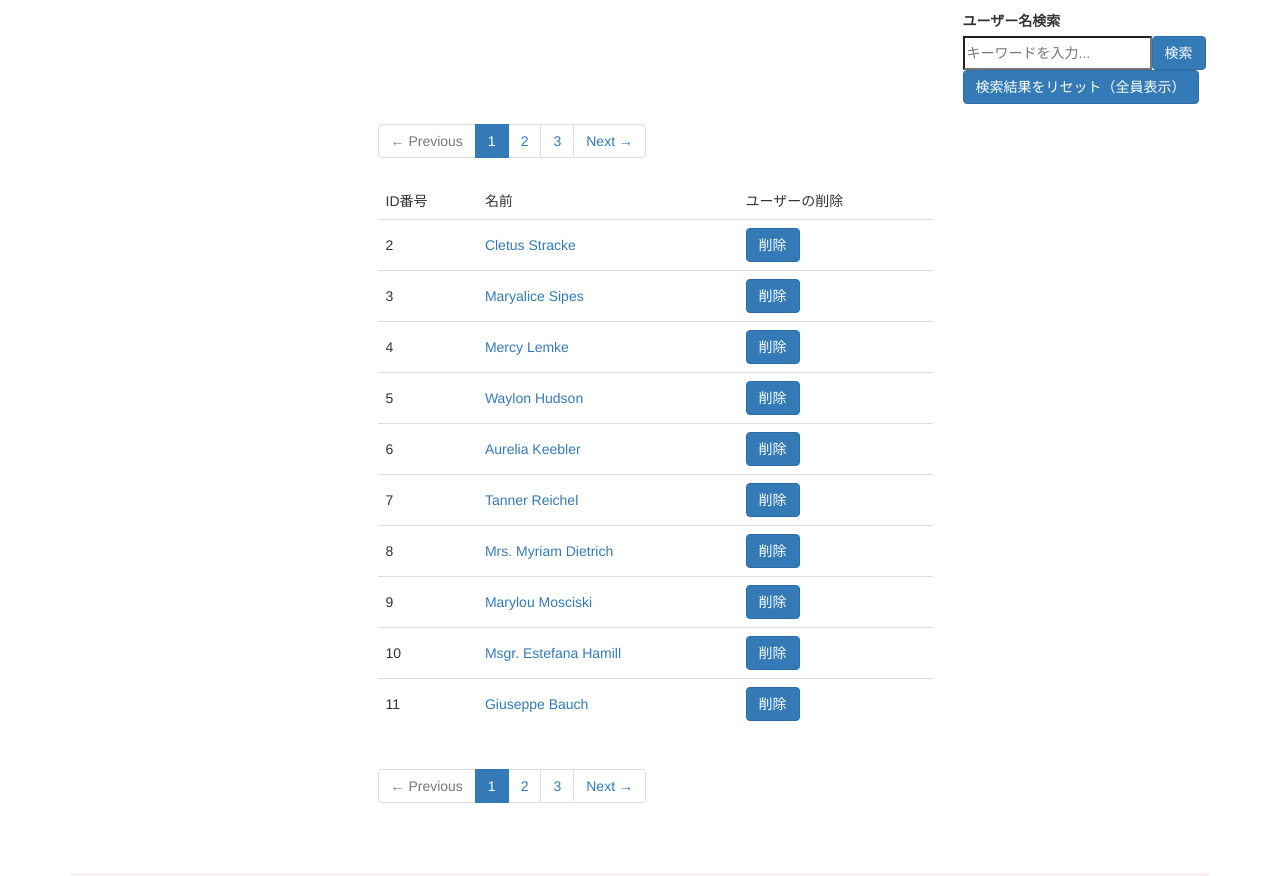
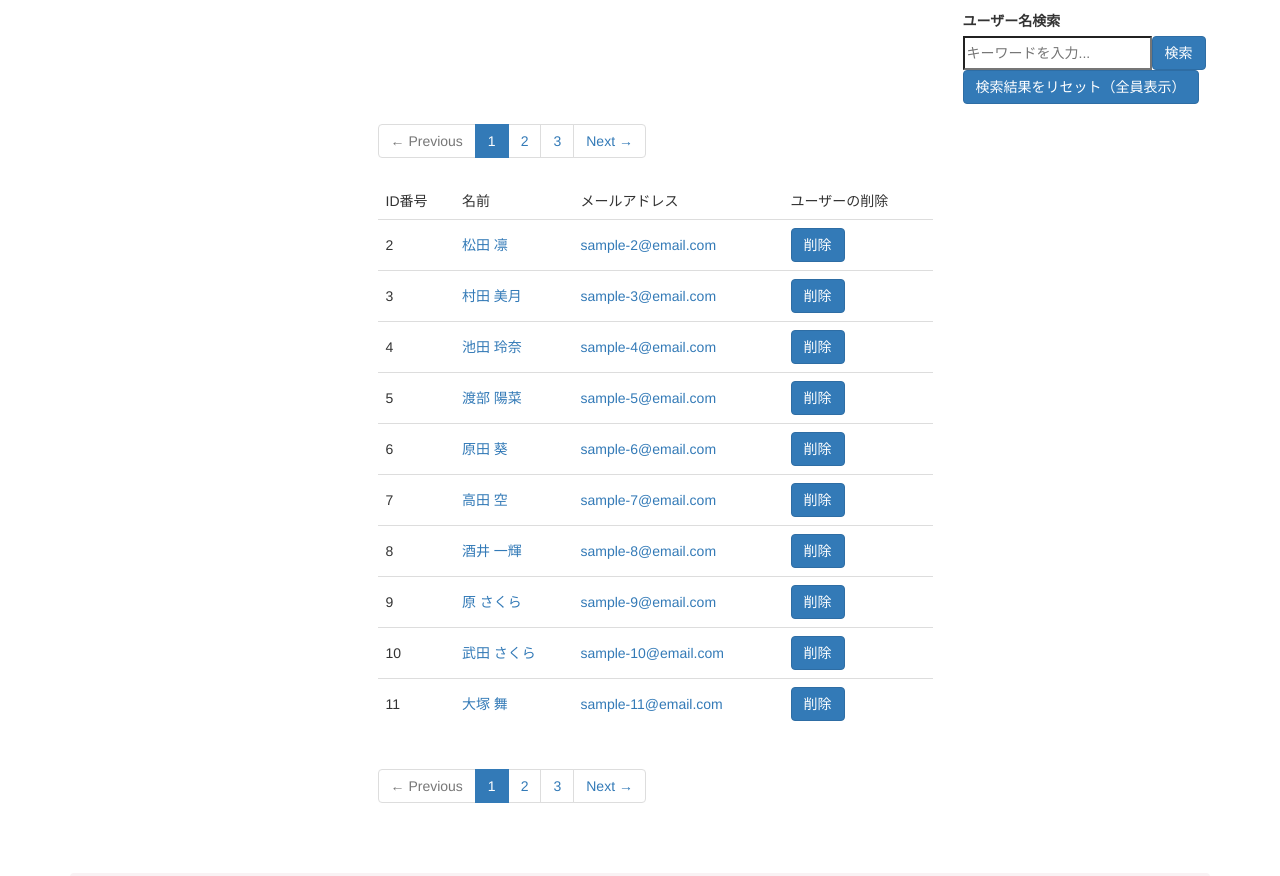
Before and after one commit to fumihisasuzuki/space_app_r1, a Rails app: page /users/contents/index in a window 1280 px wide. Shown: the part 181-1057 px from the top of the page. Run offline with Rails 7, Linux system fonts and the light colour scheme; a user stored in the database is signed in; style sheets or scripts are compiled from the project's sources; some libraries are stand-ins or nearby versions.

Commit message:
Success Destroy User

```diff
--- a/app/models/user.rb
+++ b/app/models/user.rb
@@ -18,7 +18,7 @@
   end
 
   # SNSログインに必要。
-  has_many :social_profiles, dependent: :destroy
+#  has_many :social_profiles, dependent: :destroy
   def social_profile(provider)
     social_profiles.select{ |sp| sp.provider == provider.to_s }.first
   end
--- a/app/views/users/contents/index.html.erb
+++ b/app/views/users/contents/index.html.erb
@@ -21,6 +21,7 @@
           <tr>
             <td colspan="1">ID番号</td>
             <td colspan="1">名前</td>
+            <td colspan="1">メールアドレス</td>
             <td colspan="1">ユーザーの削除</td>
           </tr>
         </thead>
@@ -29,9 +30,10 @@
             <tr>
               <td><%= user.id %></td>
               <td><%= link_to user.user_name, edit_user_registration_path(user) %></td>
+              <td><%= link_to user.email, edit_user_registration_path(user) %></td>
               <td>
                 <%= link_to "削除",
-                  user_registration_path(user),
+                  user_registration_path(id: user.id),
                   method: :delete,
                   data: {confirm: "「#{user.user_name}」の情報を全て削除します。よろしいですか？"},
                   class: "btn btn-primary"
--- a/config/application.rb
+++ b/config/application.rb
@@ -11,7 +11,8 @@
     # Initialize configuration defaults for originally generated Rails version.
     config.load_defaults 5.1
     config.time_zone = 'Asia/Tokyo'
-#    config.i18n.default_locale = :ja # デフォルトの言語を日本語に設定します。
+    config.i18n.default_locale = :ja # デフォルトの言語を日本語に設定します。
+    config.i18n.load_path += Dir[Rails.root.join('config', 'locales', '**', '*.{rb,yml}').to_s]
 
     # Settings in config/environments/* take precedence over those specified here.
     # Application configuration should go into files in config/initializers
--- a/config/environment.rb
+++ b/config/environment.rb
@@ -3,3 +3,7 @@
 
 # Initialize the Rails application.
 Rails.application.initialize!
+
+# ページネーションラベルの設定
+WillPaginate::ViewHelpers.pagination_options[:previous_label] = '前ページ'
+WillPaginate::ViewHelpers.pagination_options[:next_label] = '次ページ'
--- /dev/null
+++ b/config/locales/devise.ja.yml
@@ -0,0 +1,142 @@
+ja:
+  activerecord:
+    attributes:
+      user:
+        confirmation_sent_at: パスワード確認送信時刻
+        confirmation_token: パスワード確認用トークン
+        confirmed_at: パスワード確認時刻
+        created_at: 作成日
+        current_password: 現在のパスワード
+        current_sign_in_at: 現在のログイン時刻
+        current_sign_in_ip: 現在のログインIPアドレス
+        email: Eメール
+        encrypted_password: 暗号化パスワード
+        failed_attempts: 失敗したログイン試行回数
+        last_sign_in_at: 最終ログイン時刻
+        last_sign_in_ip: 最終ログインIPアドレス
+        locked_at: ロック時刻
+        password: パスワード
+        password_confirmation: パスワード（確認用）
+        remember_created_at: ログイン記憶時刻
+        remember_me: ログインを記憶する
+        reset_password_sent_at: パスワードリセット送信時刻
+        reset_password_token: パスワードリセット用トークン
+        sign_in_count: ログイン回数
+        unconfirmed_email: 未確認Eメール
+        unlock_token: ロック解除用トークン
+        updated_at: 更新日
+    models:
+      user: ユーザ
+  devise:
+    confirmations:
+      confirmed: メールアドレスが確認できました。
+      new:
+        resend_confirmation_instructions: アカウント確認メール再送
+      send_instructions: アカウントの有効化について数分以内にメールでご連絡します。
+      send_paranoid_instructions: メールアドレスが登録済みの場合、本人確認用のメールが数分以内に送信されます。
+    failure:
+      already_authenticated: すでにログインしています。
+      inactive: アカウントが有効化されていません。メールに記載された手順にしたがって、アカウントを有効化してください。
+      invalid: "%{authentication_keys}またはパスワードが違います。"
+      last_attempt: もう一回誤るとアカウントがロックされます。
+      locked: アカウントは凍結されています。
+      not_found_in_database: "%{authentication_keys}またはパスワードが違います。"
+      timeout: セッションがタイムアウトしました。もう一度ログインしてください。
+      unauthenticated: アカウント登録もしくはログインしてください。
+      unconfirmed: メールアドレスの本人確認が必要です。
+    mailer:
+      confirmation_instructions:
+        action: メールアドレスの確認
+        greeting: "%{recipient}様"
+        instruction: 以下のリンクをクリックし、メールアドレスの確認手続を完了させてください。
+        subject: メールアドレス確認メール
+      email_changed:
+        greeting: こんにちは、%{recipient}様。
+        message: あなたのメール変更（%{email}）のお知らせいたします。
+        subject: メール変更完了。
+      password_change:
+        greeting: "%{recipient}様"
+        message: パスワードが再設定されたことを通知します。
+        subject: パスワードの変更について
+      reset_password_instructions:
+        action: パスワード変更
+        greeting: "%{recipient}様"
+        instruction: パスワード再設定の依頼を受けたため、メールを送信しています。下のリンクからパスワードの再設定ができます。
+        instruction_2: パスワード再設定の依頼をしていない場合、このメールを無視してください。
+        instruction_3: パスワードの再設定は、上のリンクから新しいパスワードを登録するまで完了しません。
+        subject: パスワードの再設定について
+      unlock_instructions:
+        action: アカウントのロック解除
+        greeting: "%{recipient}様"
+        instruction: アカウントのロックを解除するには下のリンクをクリックしてください。
+        message: ログイン失敗が繰り返されたため、アカウントはロックされています。
+        subject: アカウントの凍結解除について
+    omniauth_callbacks:
+      failure: "%{kind} アカウントによる認証に失敗しました。理由：（%{reason}）"
+      success: "%{kind} アカウントによる認証に成功しました。"
+    passwords:
+      edit:
+        change_my_password: パスワードを変更する
+        change_your_password: パスワードを変更
+        confirm_new_password: 確認用新しいパスワード
+        new_password: 新しいパスワード
+      new:
+        forgot_your_password: パスワードを忘れましたか?
+        send_me_reset_password_instructions: パスワードの再設定方法を送信する
+      no_token: このページにはアクセスできません。パスワード再設定メールのリンクからアクセスされた場合には、URL をご確認ください。
+      send_instructions: パスワードの再設定について数分以内にメールでご連絡いたします。
+      send_paranoid_instructions: メールアドレスが登録済みの場合、パスワード再設定用のメールが数分以内に送信されます。
+      updated: パスワードが正しく変更されました。
+      updated_not_active: パスワードが正しく変更されました。
+    registrations:
+      destroyed: アカウントを削除しました。またのご利用をお待ちしております。
+      edit:
+        are_you_sure: 本当によろしいですか?
+        cancel_my_account: アカウント削除
+        currently_waiting_confirmation_for_email: "%{email} の確認待ち"
+        leave_blank_if_you_don_t_want_to_change_it: 空欄のままなら変更しません
+        title: "%{resource}編集"
+        unhappy: 気に入りません
+        update: 更新
+        we_need_your_current_password_to_confirm_your_changes: 変更を反映するには現在のパスワードを入力してください
+      new:
+        sign_up: アカウント登録
+      signed_up: アカウント登録が完了しました。
+      signed_up_but_inactive: ログインするためには、アカウントを有効化してください。
+      signed_up_but_locked: アカウントが凍結されているためログインできません。
+      signed_up_but_unconfirmed: 本人確認用のメールを送信しました。メール内のリンクからアカウントを有効化させてください。
+      update_needs_confirmation: アカウント情報を変更しました。変更されたメールアドレスの本人確認のため、本人確認用メールより確認処理をおこなってください。
+      updated: アカウント情報を変更しました。
+      updated_but_not_signed_in: あなたのアカウントは正常に更新されましたが、パスワードが変更されたため、再度ログインしてください。
+    sessions:
+      already_signed_out: 既にログアウト済みです。
+      new:
+        sign_in: ログイン
+      signed_in: ログインしました。
+      signed_out: ログアウトしました。
+    shared:
+      links:
+        back: 戻る
+        didn_t_receive_confirmation_instructions: アカウント確認のメールを受け取っていませんか?
+        didn_t_receive_unlock_instructions: アカウントの凍結解除方法のメールを受け取っていませんか?
+        forgot_your_password: パスワードを忘れましたか?
+        sign_in: ログイン
+        sign_in_with_provider: "%{provider}でログイン"
+        sign_up: アカウント登録
+      minimum_password_length: "（%{count}字以上）"
+    unlocks:
+      new:
+        resend_unlock_instructions: アカウントの凍結解除方法を再送する
+      send_instructions: アカウントの凍結解除方法を数分以内にメールでご連絡します。
+      send_paranoid_instructions: アカウントが見つかった場合、アカウントの凍結解除方法を数分以内にメールでご連絡します。
+      unlocked: アカウントを凍結解除しました。
+  errors:
+    messages:
+      already_confirmed: は既に登録済みです。ログインしてください。
+      confirmation_period_expired: の期限が切れました。%{period} までに確認する必要があります。 新しくリクエストしてください。
+      expired: の有効期限が切れました。新しくリクエストしてください。
+      not_found: は見つかりませんでした。
+      not_locked: は凍結されていません。
+      not_saved:
+        one: エラーが発生したため %{resource} は保存されませんでした。
+        other: "%{count} 件のエラーが発生したため %{resource} は保存されませんでした。"
--- /dev/null
+++ b/config/locales/ja.yml
@@ -0,0 +1,211 @@
+ja:
+  activerecord:
+    errors:
+      messages:
+        record_invalid: 'バリデーションに失敗しました: %{errors}'
+        restrict_dependent_destroy:
+          has_one: "%{record}が存在しているので削除できません"
+          has_many: "%{record}が存在しているので削除できません"
+  date:
+    abbr_day_names:
+    - 日
+    - 月
+    - 火
+    - 水
+    - 木
+    - 金
+    - 土
+    abbr_month_names:
+    -
+    - 1月
+    - 2月
+    - 3月
+    - 4月
+    - 5月
+    - 6月
+    - 7月
+    - 8月
+    - 9月
+    - 10月
+    - 11月
+    - 12月
+    day_names:
+    - 日曜日
+    - 月曜日
+    - 火曜日
+    - 水曜日
+    - 木曜日
+    - 金曜日
+    - 土曜日
+    formats:
+      default: "%Y/%m/%d"
+      long: "%Y年%m月%d日(%a)"
+      middle: "%Y年%m月"
+      short: "%-m/%-d"
+      standard: "%Y-%m-%d"
+    month_names:
+    -
+    - 1月
+    - 2月
+    - 3月
+    - 4月
+    - 5月
+    - 6月
+    - 7月
+    - 8月
+    - 9月
+    - 10月
+    - 11月
+    - 12月
+    order:
+    - :year
+    - :month
+    - :day
+  datetime:
+    distance_in_words:
+      about_x_hours:
+        one: 約1時間
+        other: 約%{count}時間
+      about_x_months:
+        one: 約1ヶ月
+        other: 約%{count}ヶ月
+      about_x_years:
+        one: 約1年
+        other: 約%{count}年
+      almost_x_years:
+        one: 1年弱
+        other: "%{count}年弱"
+      half_a_minute: 30秒前後
+      less_than_x_seconds:
+        one: 1秒以内
+        other: "%{count}秒未満"
+      less_than_x_minutes:
+        one: 1分以内
+        other: "%{count}分未満"
+      over_x_years:
+        one: 1年以上
+        other: "%{count}年以上"
+      x_seconds:
+        one: 1秒
+        other: "%{count}秒"
+      x_minutes:
+        one: 1分
+        other: "%{count}分"
+      x_days:
+        one: 1日
+        other: "%{count}日"
+      x_months:
+        one: 1ヶ月
+        other: "%{count}ヶ月"
+      x_years:
+        one: 1年
+        other: "%{count}年"
+    prompts:
+      second: 秒
+      minute: 分
+      hour: 時
+      day: 日
+      month: 月
+      year: 年
+  errors:
+    format: "%{attribute}%{message}"
+    messages:
+      accepted: を受諾してください
+      blank: を入力してください
+      confirmation: と%{attribute}の入力が一致しません
+      empty: を入力してください
+      equal_to: は%{count}にしてください
+      even: は偶数にしてください
+      exclusion: は予約されています
+      greater_than: は%{count}より大きい値にしてください
+      greater_than_or_equal_to: は%{count}以上の値にしてください
+      inclusion: は一覧にありません
+      invalid: は不正な値です
+      less_than: は%{count}より小さい値にしてください
+      less_than_or_equal_to: は%{count}以下の値にしてください
+      model_invalid: 'バリデーションに失敗しました: %{errors}'
+      not_a_number: は数値で入力してください
+      not_an_integer: は整数で入力してください
+      odd: は奇数にしてください
+      other_than: は%{count}以外の値にしてください
+      present: は入力しないでください
+      required: を入力してください
+      taken: はすでに存在します
+      too_long: は%{count}文字以内で入力してください
+      too_short: は%{count}文字以上で入力してください
+      wrong_length: は%{count}文字で入力してください
+    template:
+      body: 次の項目を確認してください
+      header:
+        one: "%{model}にエラーが発生しました"
+        other: "%{model}に%{count}個のエラーが発生しました"
+  helpers:
+    select:
+      prompt: 選択してください
+    submit:
+      create: 登録する
+      submit: 保存する
+      update: 更新する
+  number:
+    currency:
+      format:
+        delimiter: ","
+        format: "%u%n"
+        precision: 0
+        separator: "."
+        significant: false
+        strip_insignificant_zeros: false
+        unit: 円
+    format:
+      delimiter: ","
+      precision: 3
+      separator: "."
+      significant: false
+      strip_insignificant_zeros: false
+    human:
+      decimal_units:
+        format: "%n %u"
+        units:
+          billion: 十億
+          million: 百万
+          quadrillion: 千兆
+          thousand: 千
+          trillion: 兆
+          unit: ''
+      format:
+        delimiter: ''
+        precision: 3
+        significant: true
+        strip_insignificant_zeros: true
+      storage_units:
+        format: "%n%u"
+        units:
+          byte: バイト
+          eb: EB
+          gb: GB
+          kb: KB
+          mb: MB
+          pb: PB
+          tb: TB
+    percentage:
+      format:
+        delimiter: ''
+        format: "%n%"
+    precision:
+      format:
+        delimiter: ''
+  support:
+    array:
+      last_word_connector: "、"
+      two_words_connector: "、"
+      words_connector: "、"
+  time:
+    am: 午前
+    formats:
+      default: "%Y年%m月%d日(%a) %H時%M分%S秒 %z"
+      long: "%Y/%m/%d %H:%M"
+      short: "%m/%d %H:%M"
+      time: "%H：%M"
+      hour: "%H"
+      minute: "%M"
+    pm: 午後
--- /dev/null
+++ b/config/locales/models/models_ja.yml
@@ -0,0 +1,15 @@
+ja:
+  activerecord:
+    models:
+      user: ユーザー
+    attributes:
+        user:
+          id: ID
+          user_name: 名幹事
+          email: メールアドレス
+          web_search_url: Web検索エンジンURL
+          train_search_url: 路線検索URL
+          days_before: 直前日数
+          password: パスワード
+          created_at: 作成日
+          updated_at: 更新日
--- a/db/seeds.rb
+++ b/db/seeds.rb
@@ -17,7 +17,7 @@
 
 30.times do |n|
   name  = Faker::Name.name
-  email = "sample-#{n+1}@email.com"
+  email = "sample-#{n+2}@email.com"
   password = "password"
   User.create!(user_name: name,
                email: email,
```
Also changed, not shown: app/controllers/users/registrations_controller.rb (+11 -3 lines).
